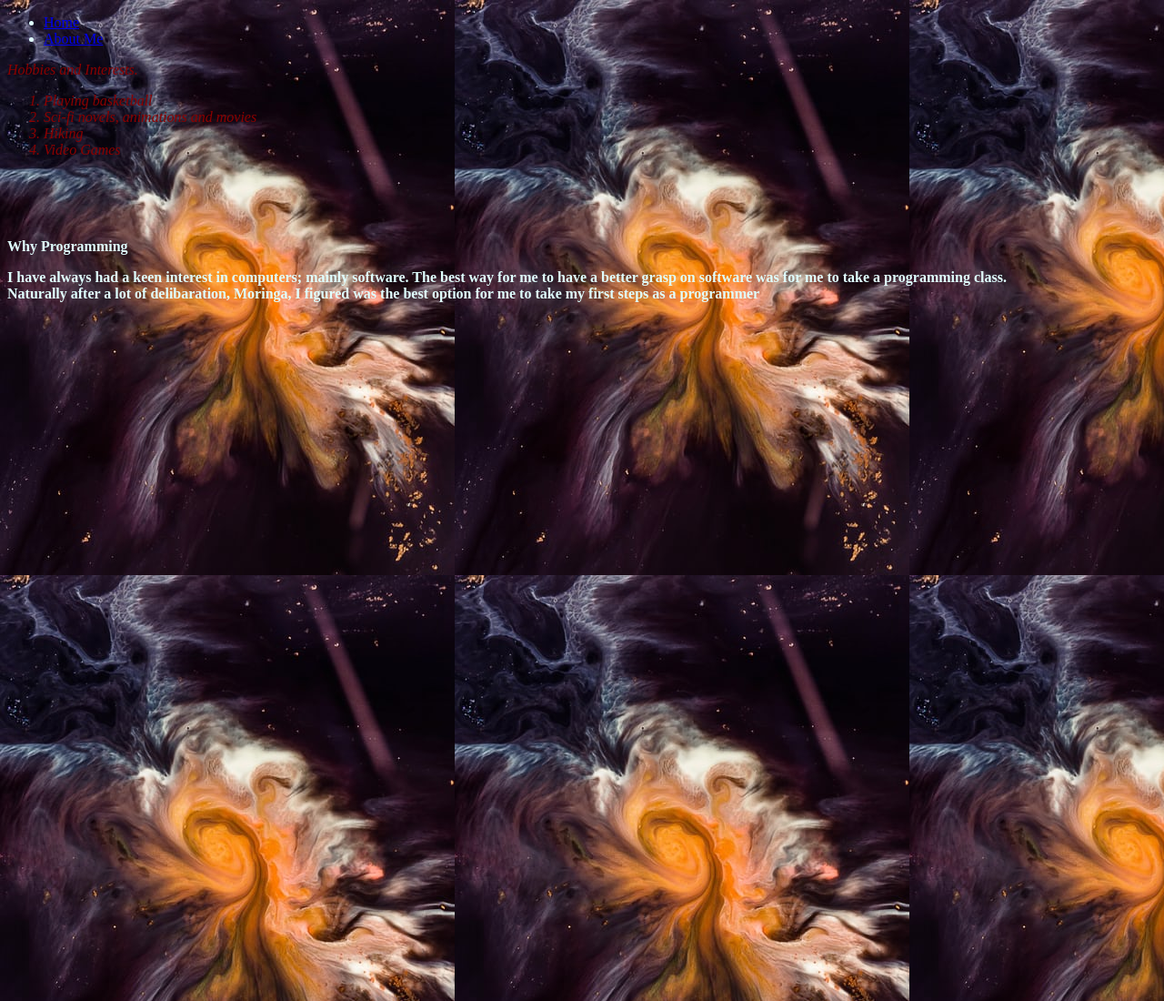
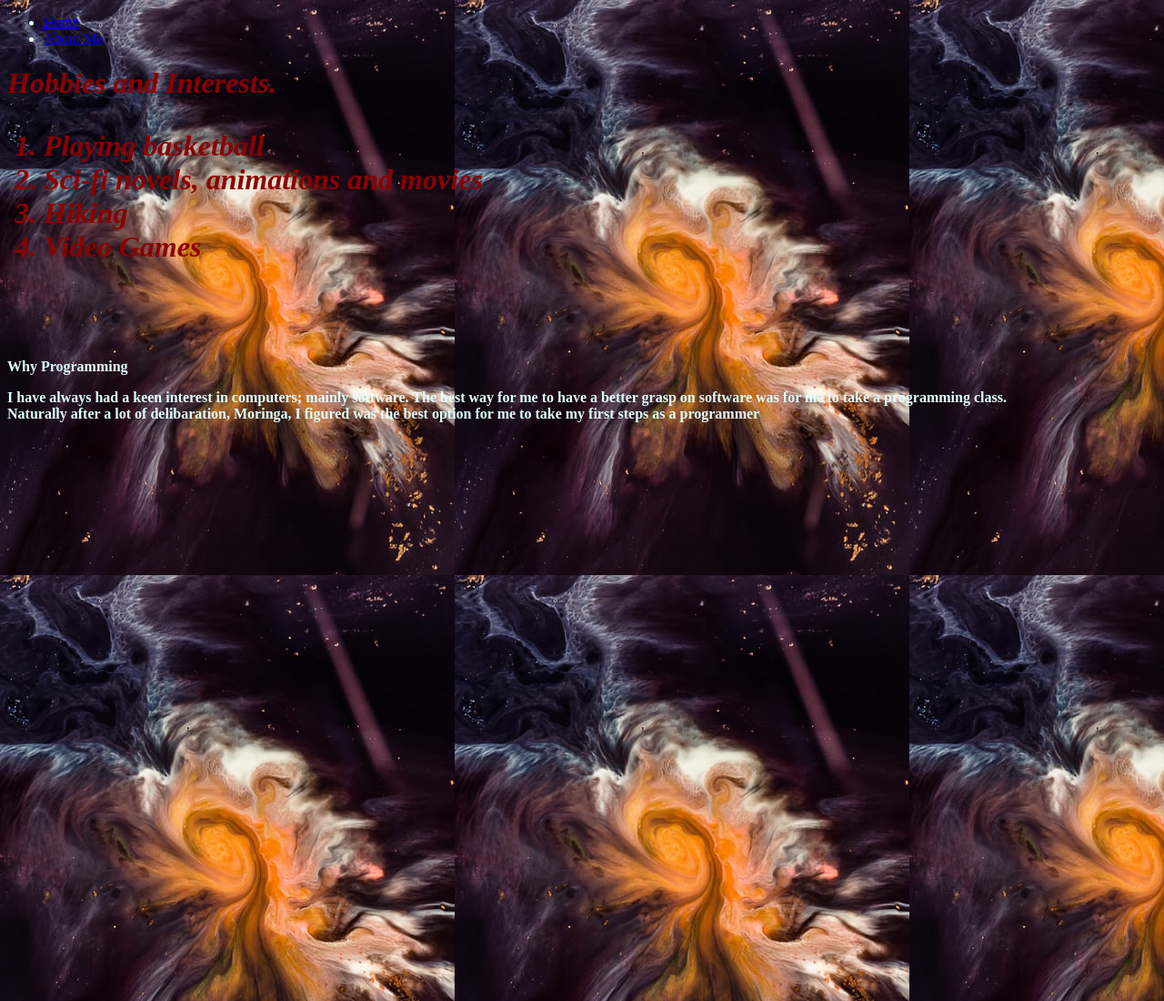
Before and after one commit to leonjaden/portfolio-landing-page, a plain HTML site: page aboutme.html in a window 1280 px wide. Shown: the top 1100 px of the page at 91% size. Drawn offline with Linux system fonts and the light colour scheme.

Commit message:
Change font style of aboutme.html to Italics

```diff
--- a/aboutme.css
+++ b/aboutme.css
@@ -10,11 +10,12 @@ body{
   color: lightcyan;
 }
 
-p1{
+h1{
   font-style: italic;
   color: darkred;
 }
 
 p2{
   font-weight: bold;
+
 }
--- a/aboutme.html
+++ b/aboutme.html
@@ -20,13 +20,15 @@
 
 <div class="img2">
 
-  <p1>Hobbies and Interests.</p>
+  <h1>Hobbies and Interests.
+    <p>
       <ol>
         <li>Playing basketball</li>
         <li>Sci-fi novels, animations and movies</li>
         <li>Hiking</li>
         <li>Video Games</li>
       </ol>
+    </p>
   </p1>
 </div>
 <br>
```
